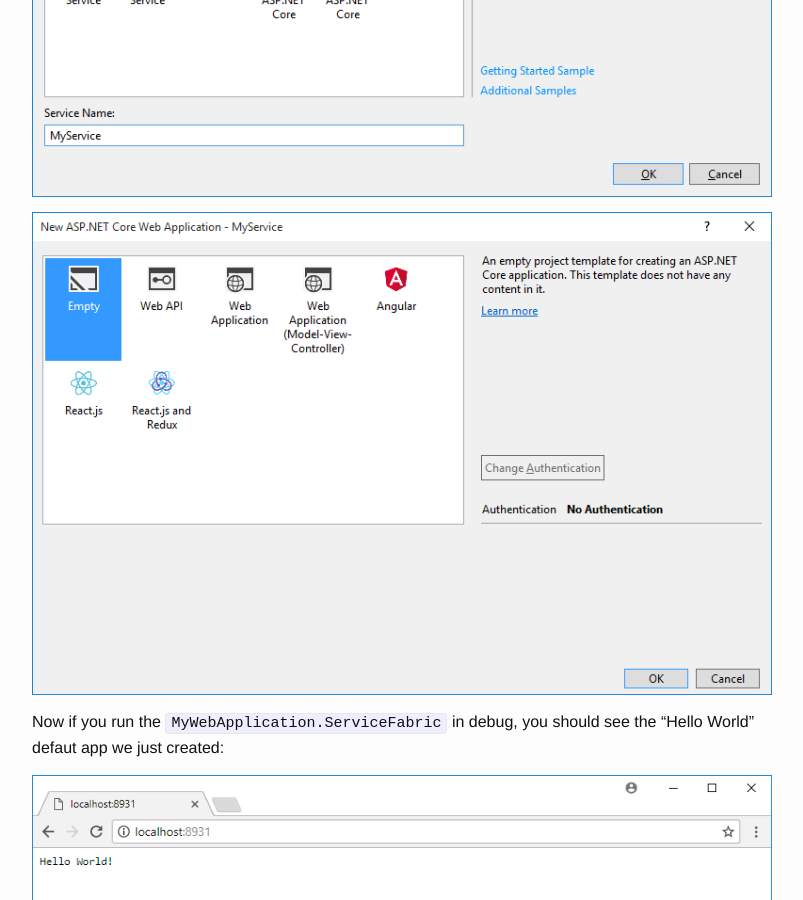
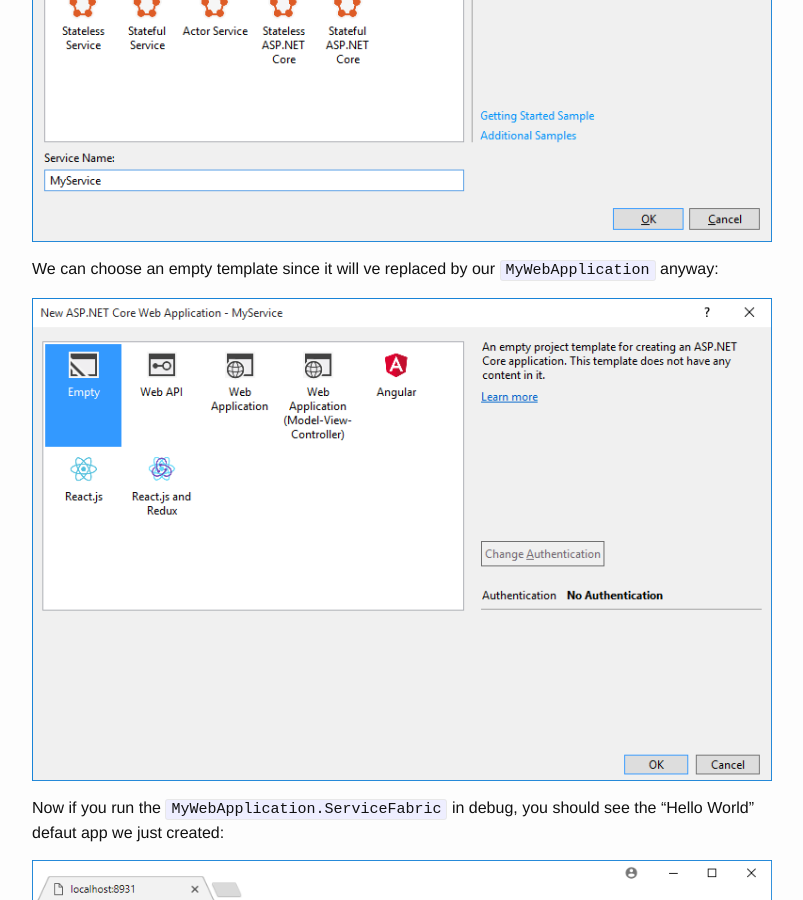
Before and after one commit to cheesemacfly/cheesemacfly.github.io, a Jekyll site: the page built from _posts/2017-11-22-aspnet-core-mvc-stateless-service-fabric.markdown, in a window 1280 px wide and 900 px high, scrolled down 3360 px. Shown: the whole window, without its empty margins (238-1041 px from the left). Built offline with Jekyll 4.4.1, drawn with Linux system fonts in a browser that asks for light colours; nearby versions of some CDN libraries.

Commit message:
adding comment on a picture

```diff
--- a/_posts/2017-11-22-aspnet-core-mvc-stateless-service-fabric.markdown
+++ b/_posts/2017-11-22-aspnet-core-mvc-stateless-service-fabric.markdown
@@ -18,6 +18,7 @@
 We are going to solve this issue by separating the hosting from the actual 'real' project.
 
 Let's start by creating a ASP.NET Core MVC project using the version 2.0 of the framework:
+
 ![solution creation step 1](/assets/images/service-fabric-web-application/solution_creation_step1.png)
 
 ![solution creation step 2](/assets/images/service-fabric-web-application/solution_creation_step2.png)
@@ -32,12 +33,16 @@
 It doesn't mean that all your business logic must be in this project, it only means that this will be the main project for the website.
 
 We can now create a folder `Hosting` in our solution that will contain all the hosting related projects:
+
 ![hosting folder](/assets/images/service-fabric-web-application/hosting_folder.png)
 
 Now is time to add the Service Fabric project. We will choose a Stateless Service:
+
 ![service fabric app creation step 1](/assets/images/service-fabric-web-application/sf_app_creation_step1.png)
 
 ![service fabric app creation step 2](/assets/images/service-fabric-web-application/sf_app_creation_step2.png)
+
+We can choose an empty template since it will ve replaced by our `MyWebApplication` anyway:
 
 ![service fabric app creation step 3](/assets/images/service-fabric-web-application/sf_app_creation_step3.png)
 
```
